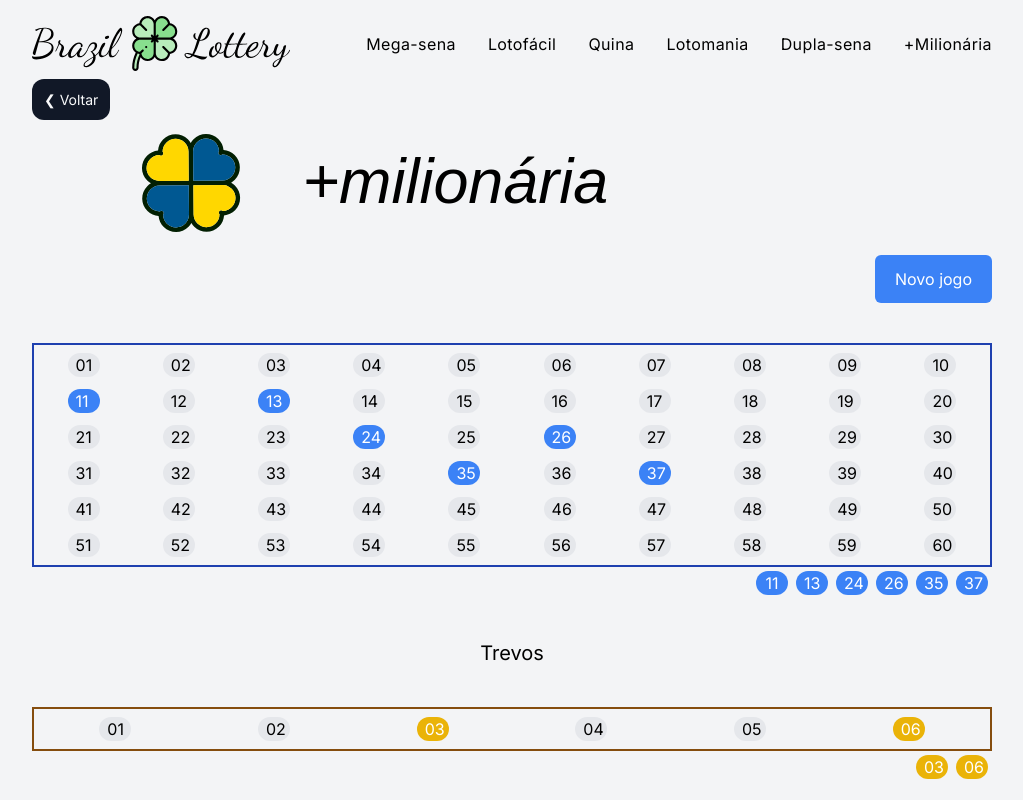
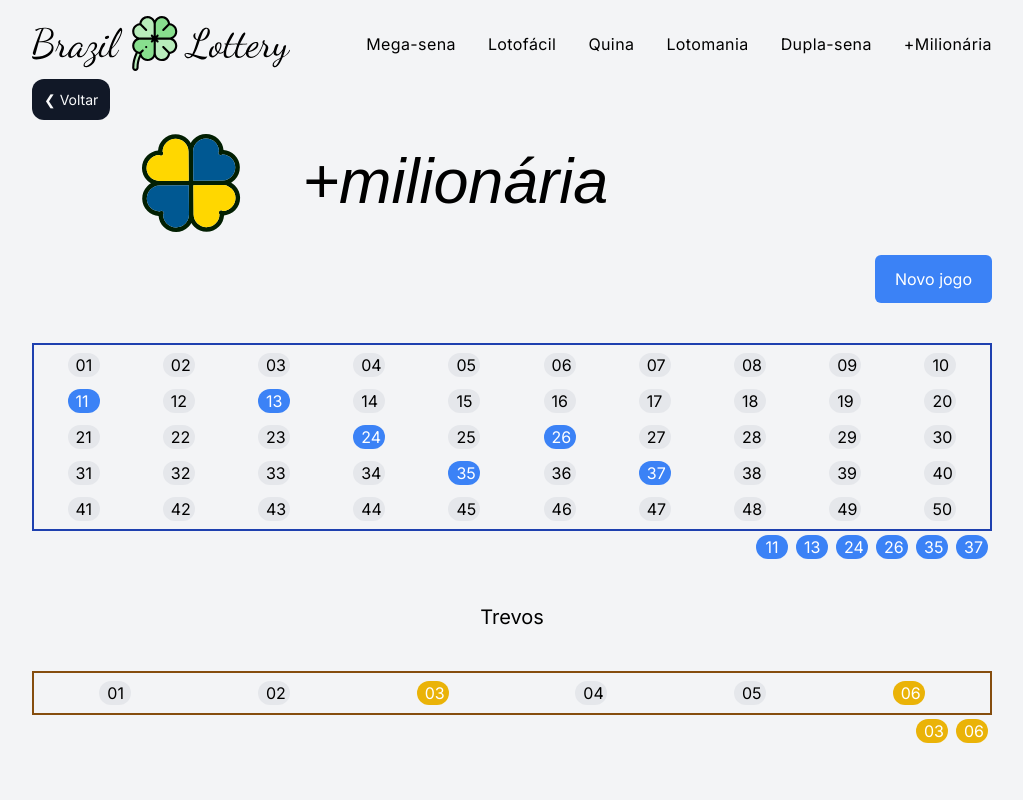
Before and after one commit to markmesquita/brazillottery, a Next.js app: page /milionaria in a window 1280 px wide. Shown: the whole page, without its empty margins (128-1151 px from the left). Built offline with nearby package versions, Linux system fonts and the light colour scheme.

Commit message:
Update milionaria.tsx
Fix numbers amount

```diff
--- a/src/pages/milionaria.tsx
+++ b/src/pages/milionaria.tsx
@@ -44,7 +44,7 @@
   useEffect(() => {
     const items = []
     const items2 = []
-    for (let index = 1; index <= 60; index++) {
+    for (let index = 1; index <= 50; index++) {
       items.push(index)
     }
     for (let index = 1; index <= 6; index++) {
```
